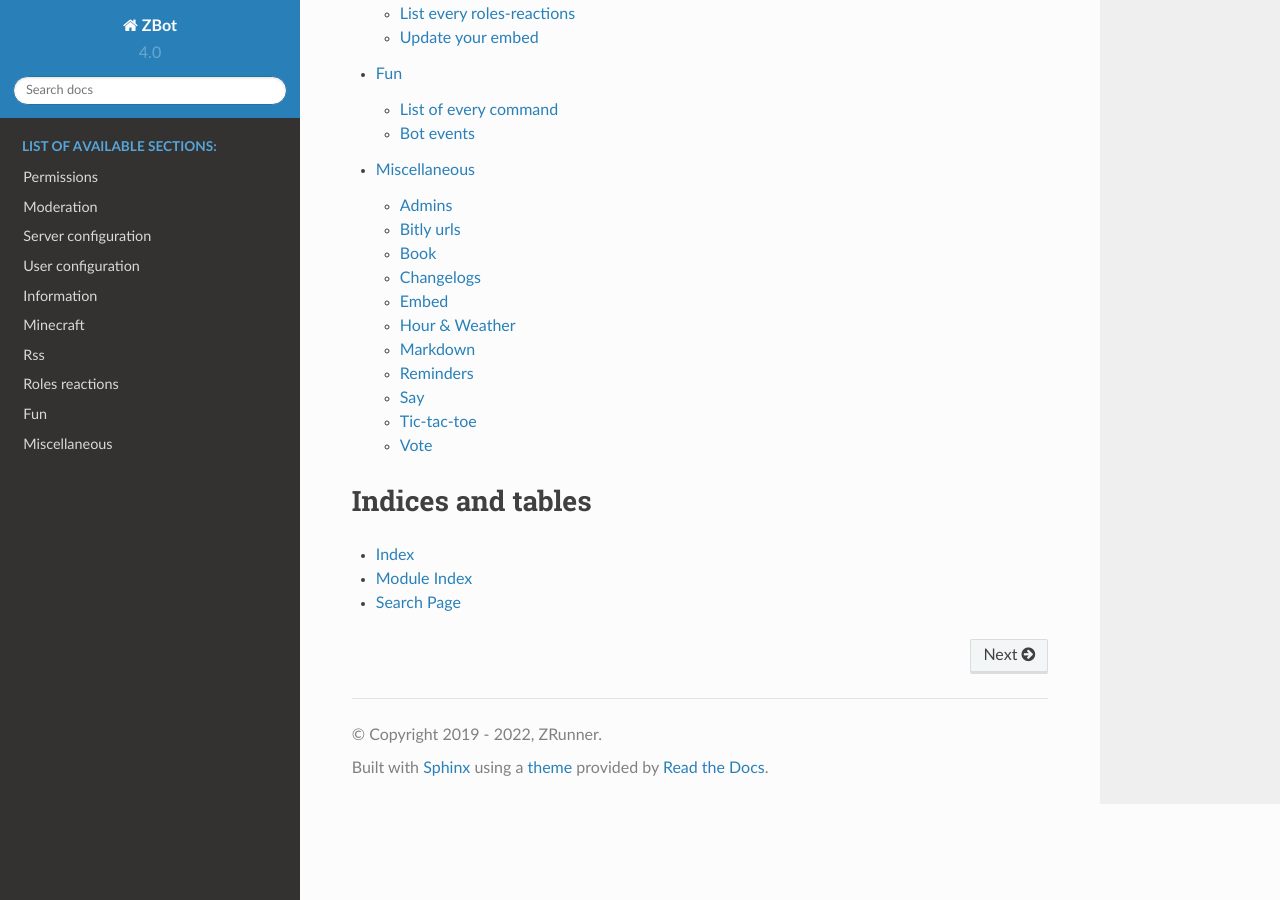
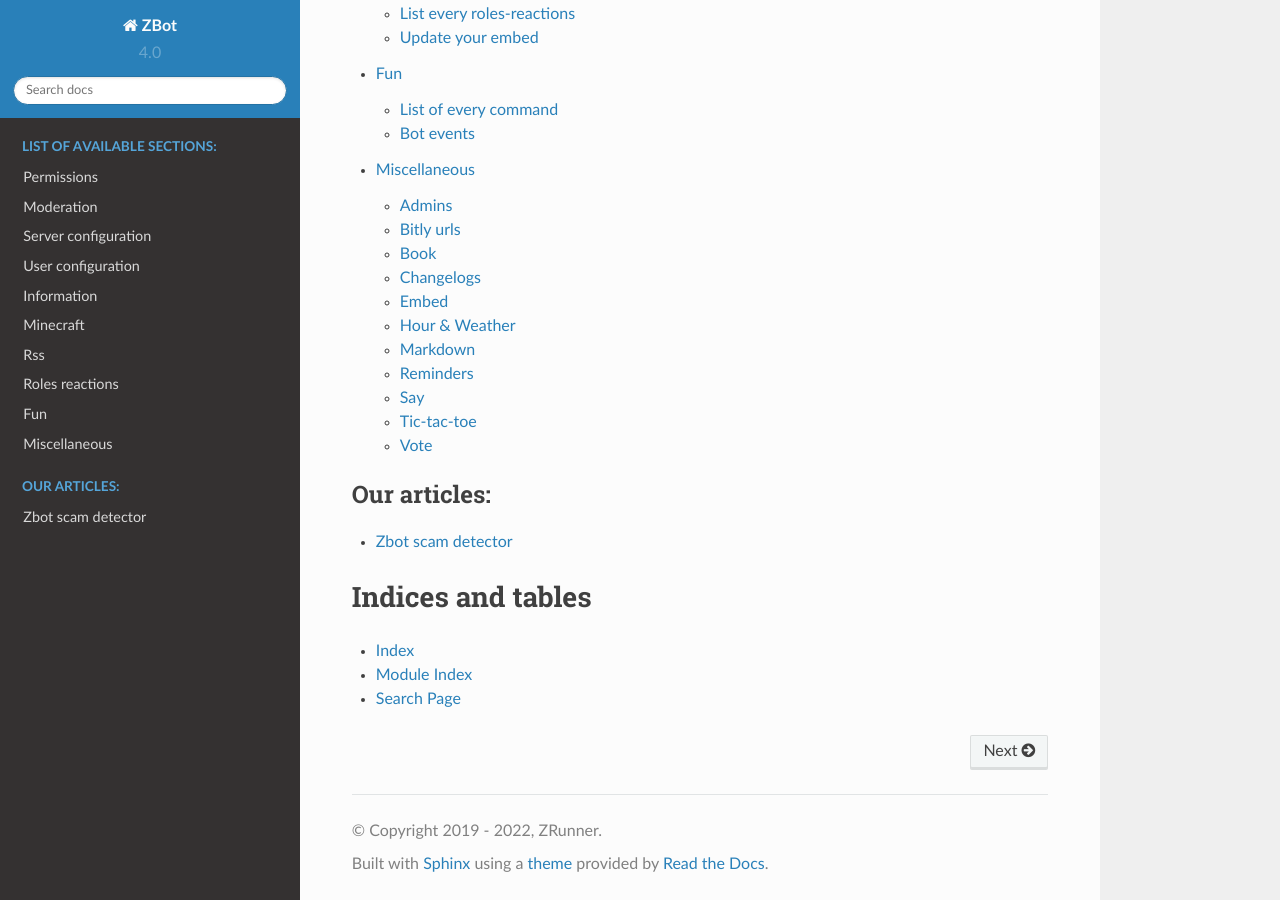
Before and after one commit to Axobot-org/Axobot, a Sphinx documentation site: the page built from docs/index.rst, in a window 1280 px wide and 900 px high, scrolled down 2191 px. Built offline with Sphinx 7.4.7 and the Read the Docs theme 2.0.0, drawn with Linux system fonts in a browser that asks for light colours.

Commit message:
doc: add scam detector to index page

```diff
--- a/docs/index.rst
+++ b/docs/index.rst
@@ -29,6 +29,12 @@ A translation of the Zbot Privacy Policy has been added to `this page <privacy.h
    fun
    miscellaneous
 
+.. toctree::
+   :maxdepth: 1
+   :caption: Our articles:
+
+   scam-detector
+
 
 Indices and tables
 ==================
```
